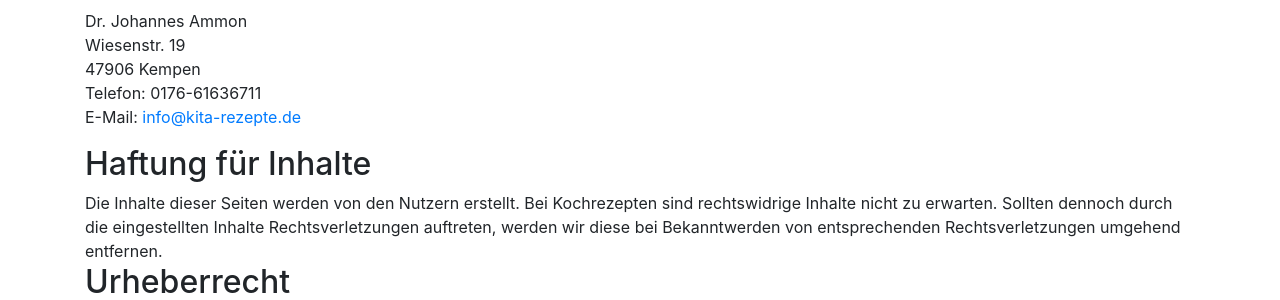
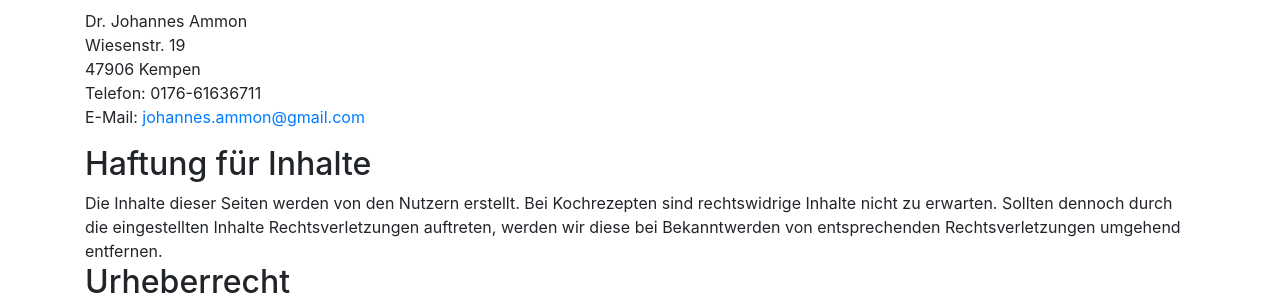
Before and after one commit to jammon/kita-rezepte, a Django app: page /impressum/ in a window 1280 px wide. Shown: the part 143-443 px from the top of the page. Run offline with Django 3.2, Linux system fonts and the light colour scheme; data that the repository does not hold is empty; parts of the project's set-up code (start-up, migrations or seed data) failed here and were passed over; some libraries are stand-ins or nearby versions.

Commit message:
Mailadresse geändert

```diff
--- a/kitarezepte/rezepte/templates/impressum.html
+++ b/kitarezepte/rezepte/templates/impressum.html
@@ -8,7 +8,7 @@
 Wiesenstr. 19<br>
 47906 Kempen<br>
 Telefon: 0176-61636711<br>
-E-Mail: <a href='mailto:info@kita-rezepte.de'>info@kita-rezepte.de</a></p>
+E-Mail: <a href='mailto:johannes.ammon@gmail.com'>johannes.ammon@gmail.com</a></p>
 
 <h2>Haftung für Inhalte</h2>
 Die Inhalte dieser Seiten werden von den Nutzern erstellt. Bei Kochrezepten sind rechtswidrige Inhalte nicht zu erwarten. Sollten dennoch durch die eingestellten Inhalte Rechtsverletzungen auftreten, werden wir diese bei Bekanntwerden von entsprechenden Rechtsverletzungen umgehend entfernen.
```
